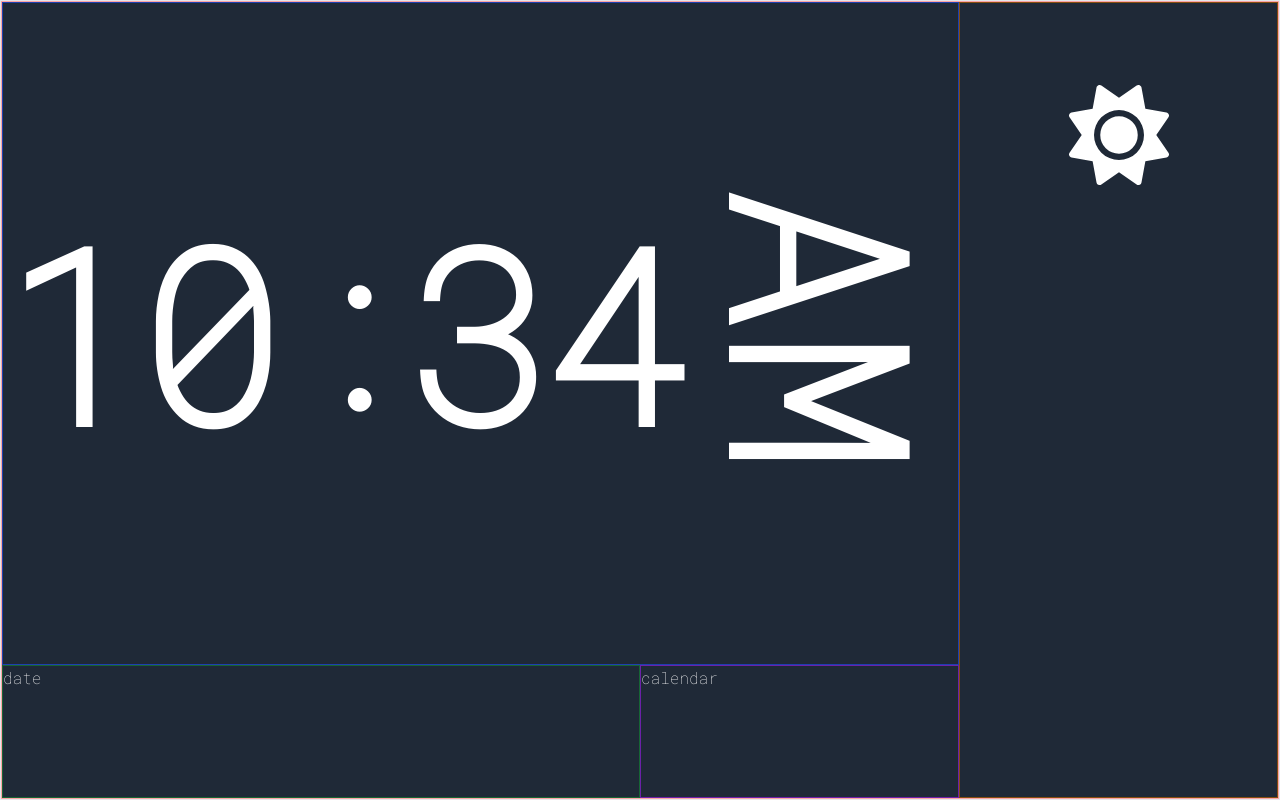
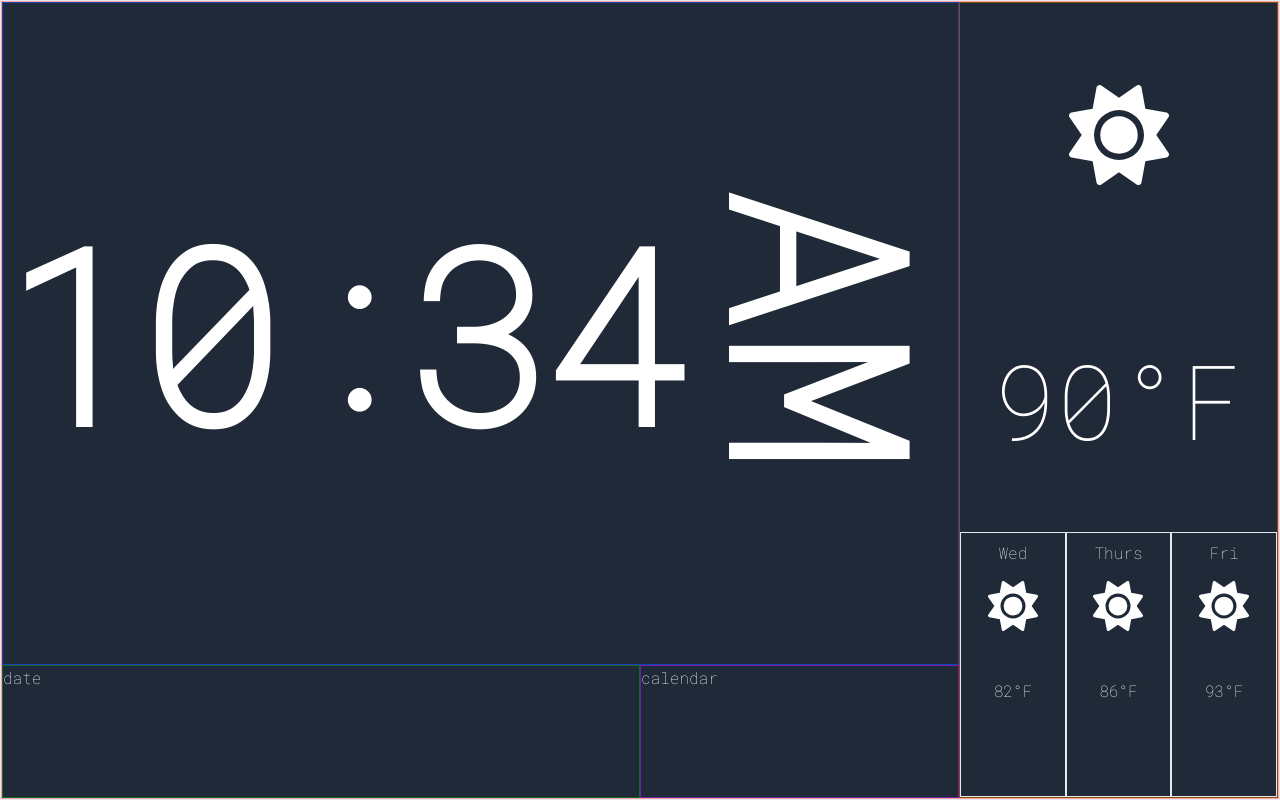
Before and after one commit to mslew/clocktop, a React (Vite) app: page / in a window 1280 px wide. Built offline with nearby package versions, Linux system fonts and the light colour scheme.

Commit message:
weather looks good

```diff
--- a/src/components/Weather.tsx
+++ b/src/components/Weather.tsx
@@ -1,13 +1,63 @@
-function Weather(){
-    return (
-        <div className="grid grid-rows-3 w-full h-full">
-            <div className="flex flex-col items-center justify-center">
-                <svg className="fill-white" xmlns="http://www.w3.org/2000/svg" height="100" width="100" viewBox="0 0 512 512"><path d="M361.5 1.2c5 2.1 8.6 6.6 9.6 11.9L391 121l107.9 19.8c5.3 1 9.8 4.6 11.9 9.6s1.5 10.7-1.6 15.2L446.9 256l62.3 90.3c3.1 4.5 3.7 10.2 1.6 15.2s-6.6 8.6-11.9 9.6L391 391 371.1 498.9c-1 5.3-4.6 9.8-9.6 11.9s-10.7 1.5-15.2-1.6L256 446.9l-90.3 62.3c-4.5 3.1-10.2 3.7-15.2 1.6s-8.6-6.6-9.6-11.9L121 391 13.1 371.1c-5.3-1-9.8-4.6-11.9-9.6s-1.5-10.7 1.6-15.2L65.1 256 2.8 165.7c-3.1-4.5-3.7-10.2-1.6-15.2s6.6-8.6 11.9-9.6L121 121 140.9 13.1c1-5.3 4.6-9.8 9.6-11.9s10.7-1.5 15.2 1.6L256 65.1 346.3 2.8c4.5-3.1 10.2-3.7 15.2-1.6zM160 256a96 96 0 1 1 192 0 96 96 0 1 1 -192 0zm224 0a128 128 0 1 0 -256 0 128 128 0 1 0 256 0z"/></svg>
-            </div>
-            <div className=""></div>
-            <div className=""></div>
+function Weather() {
+  return (
+    <div className="grid grid-rows-3 w-full h-full">
+      <div className="flex flex-col items-center justify-center">
+        <svg
+          className="fill-white"
+          xmlns="http://www.w3.org/2000/svg"
+          height="100"
+          width="100"
+          viewBox="0 0 512 512"
+        >
+          <path d="M361.5 1.2c5 2.1 8.6 6.6 9.6 11.9L391 121l107.9 19.8c5.3 1 9.8 4.6 11.9 9.6s1.5 10.7-1.6 15.2L446.9 256l62.3 90.3c3.1 4.5 3.7 10.2 1.6 15.2s-6.6 8.6-11.9 9.6L391 391 371.1 498.9c-1 5.3-4.6 9.8-9.6 11.9s-10.7 1.5-15.2-1.6L256 446.9l-90.3 62.3c-4.5 3.1-10.2 3.7-15.2 1.6s-8.6-6.6-9.6-11.9L121 391 13.1 371.1c-5.3-1-9.8-4.6-11.9-9.6s-1.5-10.7 1.6-15.2L65.1 256 2.8 165.7c-3.1-4.5-3.7-10.2-1.6-15.2s6.6-8.6 11.9-9.6L121 121 140.9 13.1c1-5.3 4.6-9.8 9.6-11.9s10.7-1.5 15.2 1.6L256 65.1 346.3 2.8c4.5-3.1 10.2-3.7 15.2-1.6zM160 256a96 96 0 1 1 192 0 96 96 0 1 1 -192 0zm224 0a128 128 0 1 0 -256 0 128 128 0 1 0 256 0z" />
+        </svg>
+      </div>
+      <div className="flex flex-col items-center justify-center">
+        <p className="text-[13vh]">90°F</p>
+      </div>
+      <div className="grid grid-cols-3">
+        <div className="border flex flex-col items-center pt-2">
+          <p className="pb-4">Wed</p>
+          <svg
+            className="fill-white"
+            xmlns="http://www.w3.org/2000/svg"
+            height="50"
+            width="50"
+            viewBox="0 0 512 512"
+          >
+            <path d="M361.5 1.2c5 2.1 8.6 6.6 9.6 11.9L391 121l107.9 19.8c5.3 1 9.8 4.6 11.9 9.6s1.5 10.7-1.6 15.2L446.9 256l62.3 90.3c3.1 4.5 3.7 10.2 1.6 15.2s-6.6 8.6-11.9 9.6L391 391 371.1 498.9c-1 5.3-4.6 9.8-9.6 11.9s-10.7 1.5-15.2-1.6L256 446.9l-90.3 62.3c-4.5 3.1-10.2 3.7-15.2 1.6s-8.6-6.6-9.6-11.9L121 391 13.1 371.1c-5.3-1-9.8-4.6-11.9-9.6s-1.5-10.7 1.6-15.2L65.1 256 2.8 165.7c-3.1-4.5-3.7-10.2-1.6-15.2s6.6-8.6 11.9-9.6L121 121 140.9 13.1c1-5.3 4.6-9.8 9.6-11.9s10.7-1.5 15.2 1.6L256 65.1 346.3 2.8c4.5-3.1 10.2-3.7 15.2-1.6zM160 256a96 96 0 1 1 192 0 96 96 0 1 1 -192 0zm224 0a128 128 0 1 0 -256 0 128 128 0 1 0 256 0z" />
+          </svg>
+          <p className="pt-12">82°F</p>
         </div>
-    );
+        <div className="border flex flex-col items-center pt-2">
+          <p className="pb-4">Thurs</p>
+          <svg
+            className="fill-white"
+            xmlns="http://www.w3.org/2000/svg"
+            height="50"
+            width="50"
+            viewBox="0 0 512 512"
+          >
+            <path d="M361.5 1.2c5 2.1 8.6 6.6 9.6 11.9L391 121l107.9 19.8c5.3 1 9.8 4.6 11.9 9.6s1.5 10.7-1.6 15.2L446.9 256l62.3 90.3c3.1 4.5 3.7 10.2 1.6 15.2s-6.6 8.6-11.9 9.6L391 391 371.1 498.9c-1 5.3-4.6 9.8-9.6 11.9s-10.7 1.5-15.2-1.6L256 446.9l-90.3 62.3c-4.5 3.1-10.2 3.7-15.2 1.6s-8.6-6.6-9.6-11.9L121 391 13.1 371.1c-5.3-1-9.8-4.6-11.9-9.6s-1.5-10.7 1.6-15.2L65.1 256 2.8 165.7c-3.1-4.5-3.7-10.2-1.6-15.2s6.6-8.6 11.9-9.6L121 121 140.9 13.1c1-5.3 4.6-9.8 9.6-11.9s10.7-1.5 15.2 1.6L256 65.1 346.3 2.8c4.5-3.1 10.2-3.7 15.2-1.6zM160 256a96 96 0 1 1 192 0 96 96 0 1 1 -192 0zm224 0a128 128 0 1 0 -256 0 128 128 0 1 0 256 0z" />
+          </svg>
+          <p className="pt-12">86°F</p>
+        </div>
+        <div className="border flex flex-col items-center pt-2">
+          <p className="pb-4">Fri</p>
+          <svg
+            className="fill-white"
+            xmlns="http://www.w3.org/2000/svg"
+            height="50"
+            width="50"
+            viewBox="0 0 512 512"
+          >
+            <path d="M361.5 1.2c5 2.1 8.6 6.6 9.6 11.9L391 121l107.9 19.8c5.3 1 9.8 4.6 11.9 9.6s1.5 10.7-1.6 15.2L446.9 256l62.3 90.3c3.1 4.5 3.7 10.2 1.6 15.2s-6.6 8.6-11.9 9.6L391 391 371.1 498.9c-1 5.3-4.6 9.8-9.6 11.9s-10.7 1.5-15.2-1.6L256 446.9l-90.3 62.3c-4.5 3.1-10.2 3.7-15.2 1.6s-8.6-6.6-9.6-11.9L121 391 13.1 371.1c-5.3-1-9.8-4.6-11.9-9.6s-1.5-10.7 1.6-15.2L65.1 256 2.8 165.7c-3.1-4.5-3.7-10.2-1.6-15.2s6.6-8.6 11.9-9.6L121 121 140.9 13.1c1-5.3 4.6-9.8 9.6-11.9s10.7-1.5 15.2 1.6L256 65.1 346.3 2.8c4.5-3.1 10.2-3.7 15.2-1.6zM160 256a96 96 0 1 1 192 0 96 96 0 1 1 -192 0zm224 0a128 128 0 1 0 -256 0 128 128 0 1 0 256 0z" />
+          </svg>
+          <p className="pt-12">93°F</p>
+        </div>
+      </div>
+    </div>
+  );
 }
 
-export default Weather
+export default Weather;
```
